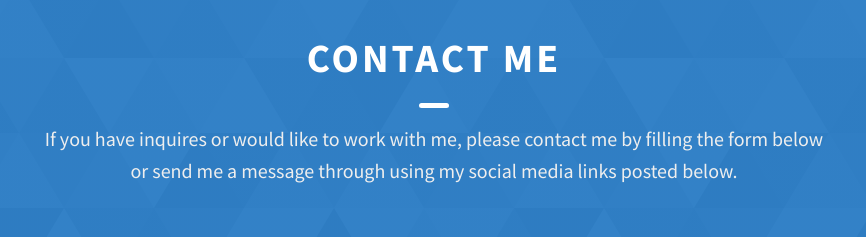
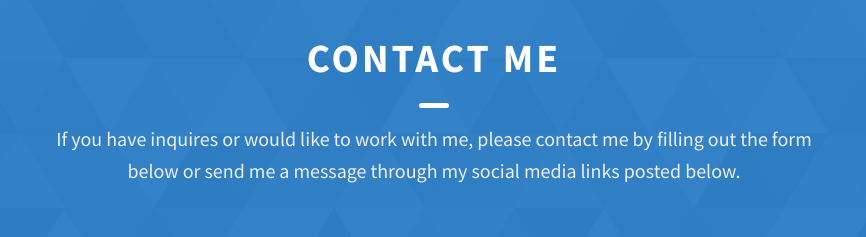
Before and after one commit to nathansisay22/nathanportfolio, a website: page public/index.html in a window 1280 px wide. Shown: the part 3400-3637 px from the top of the page, without its empty margins (206-1072 px from the left). Drawn offline with Linux system fonts and the light colour scheme; files that its build step writes are made by us from their sources.

Commit message:
Fixed spelling errors

```diff
--- a/public/index.html
+++ b/public/index.html
@@ -189,7 +189,7 @@
           <span class="heading-sec__main heading-sec__main--lt">Contact Me</span>
           <span class="heading-sec__sub heading-sec__sub--lt">
             If you have inquires or would like to work with me, please contact me by
-            filling the form below or send me a message through using my social media links
+            filling out the form below or send me a message through my social media links
             posted below.
           </span>
         </h2>
```
